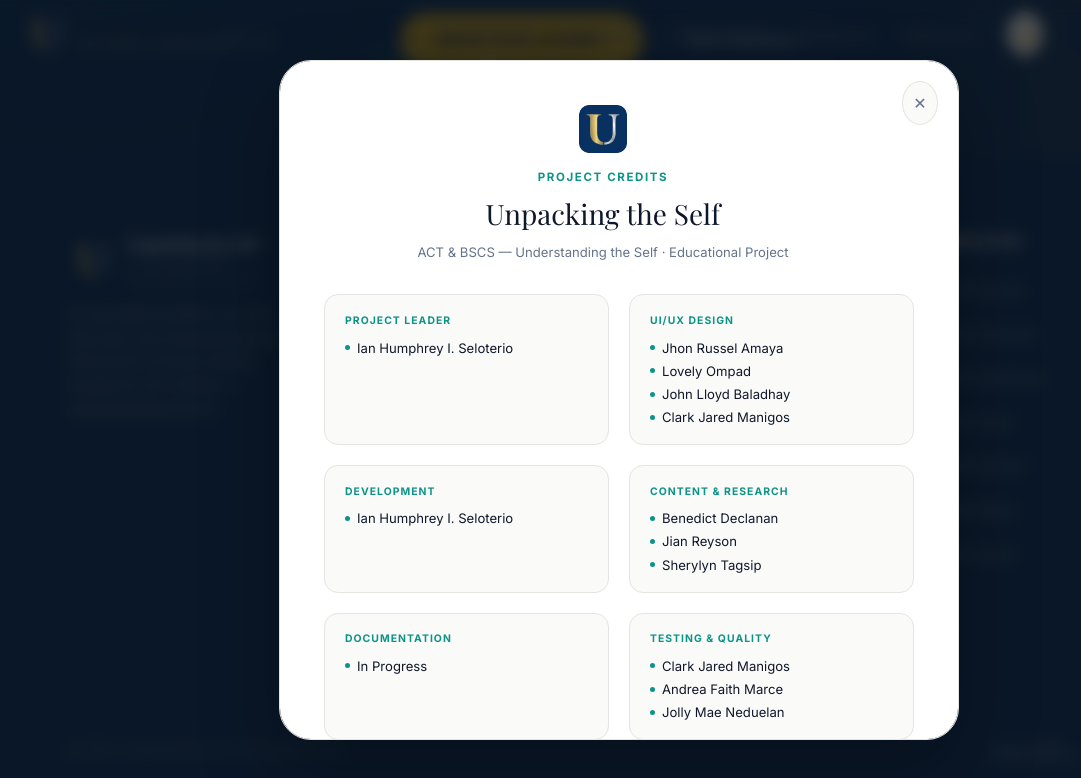
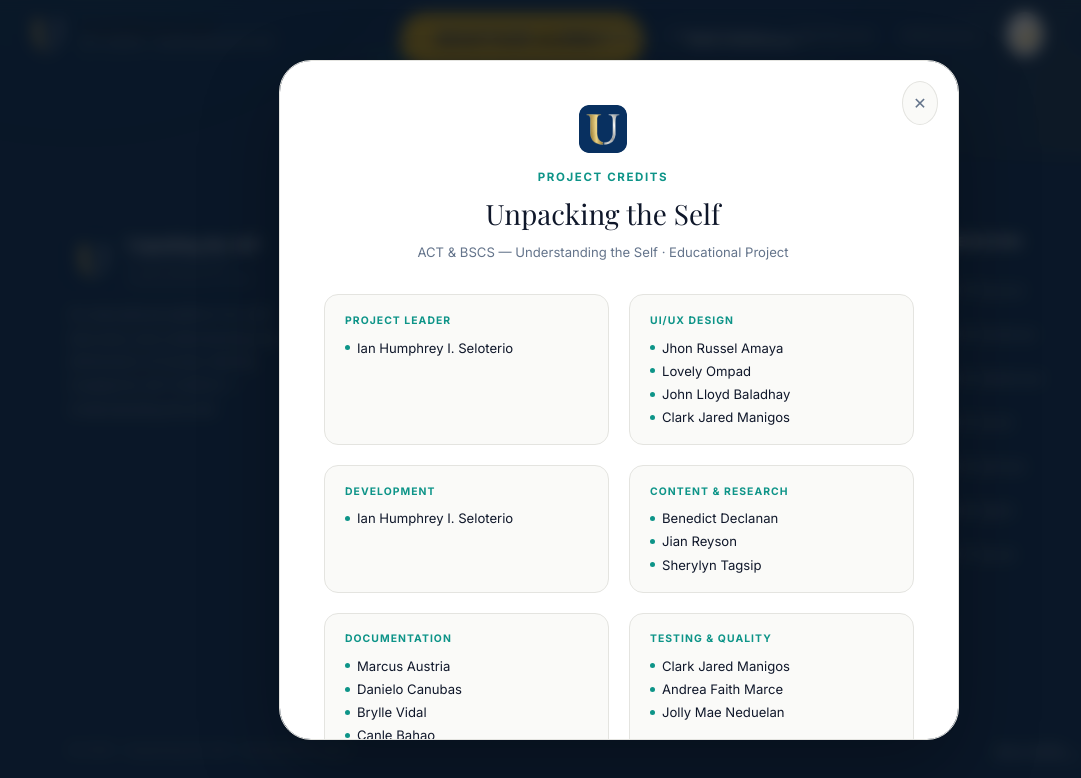
Before and after one commit to AescSeloterio/unpacking-the-self, a React (Vite) app: page / in a window 1280 px wide. Both pictures are taken after a click on the button "View Credits →". Shown: the part 3096-3874 px from the top of the page, without its empty margins (21-1102 px from the left). Built offline with nearby package versions, Linux system fonts and the light colour scheme; a web font is replaced by a local one.

Commit message:
Added Documentation members

```diff
--- a/src/components/CreditsModal.jsx
+++ b/src/components/CreditsModal.jsx
@@ -18,7 +18,7 @@ export default function CreditsModal({ onClose }) {
         },
         {
             role: 'Documentation',
-            members: ['In Progress'],
+            members: ['Marcus Austria', 'Danielo Canubas', 'Brylle Vidal', 'Canle Bahao'],
         },
         {
             role: 'Testing & Quality',
```
Also changed, not shown: 1 other file (tests, documents, lock files or other folders).
